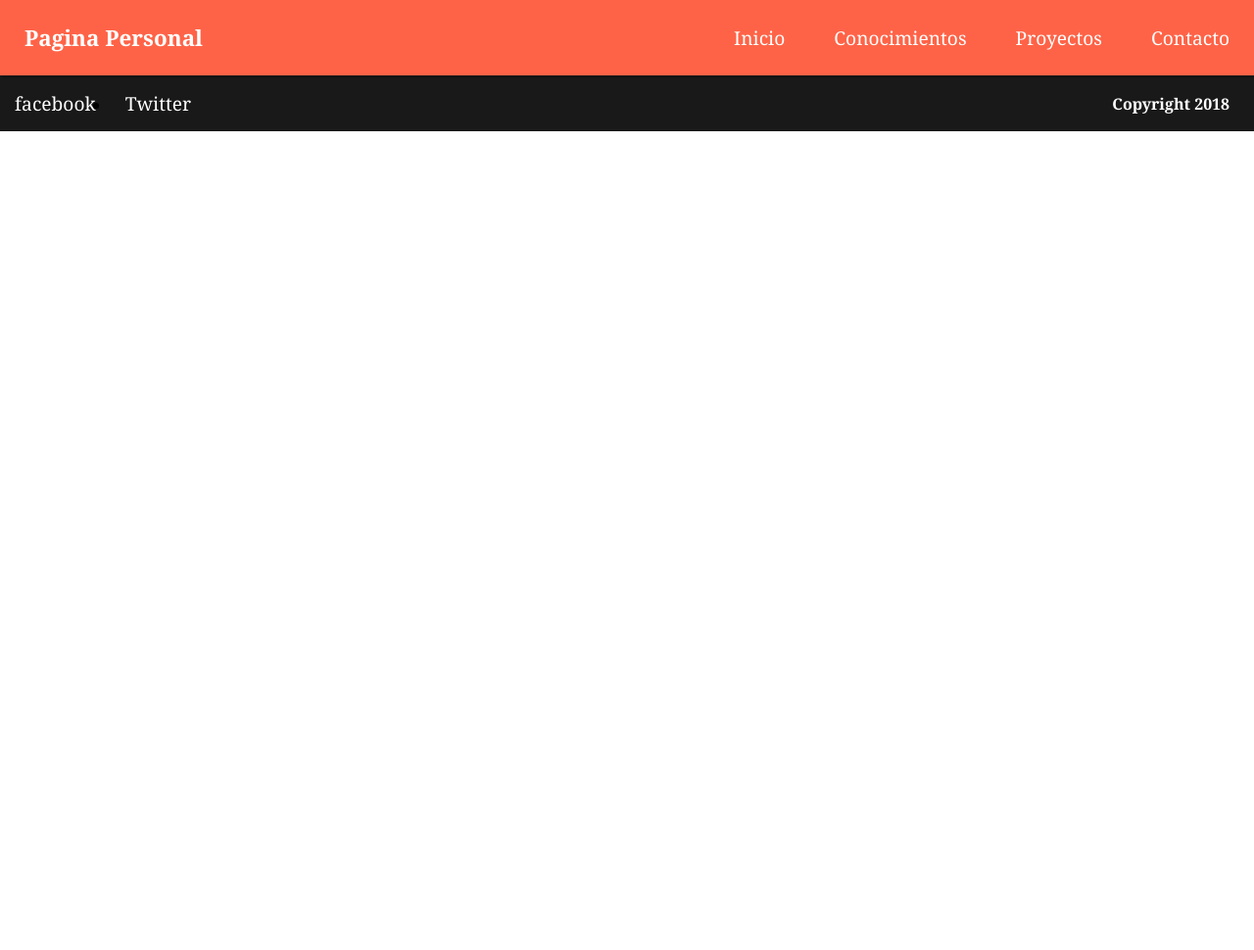
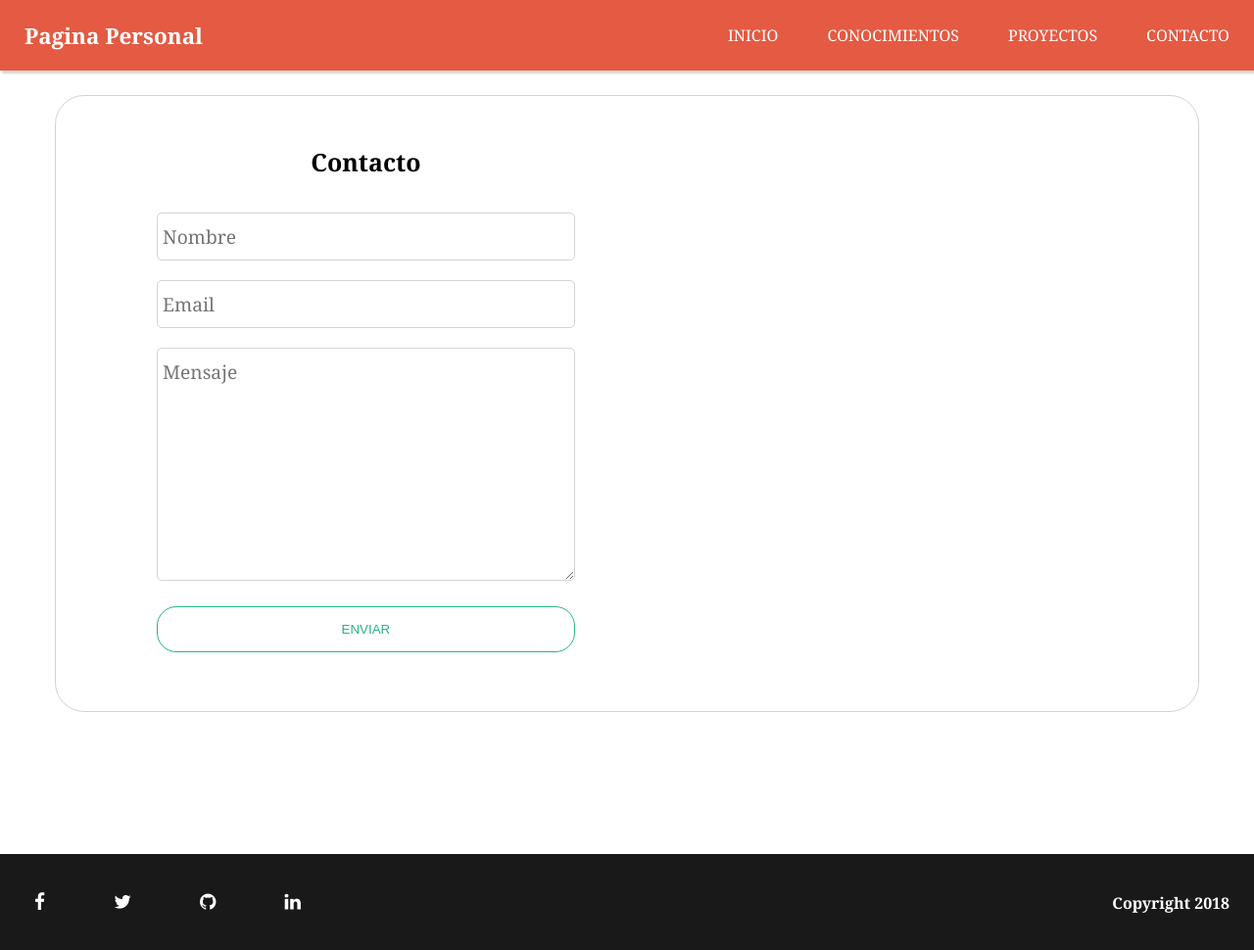
Before and after one commit to julian21olarte/pagina-personal-web, a plain HTML site: page views/contact.html in a window 1280 px wide. Shown: the whole page at 98% size. Before the commit the page ends 800 px from the top, so only its background shows below. Drawn offline with Linux system fonts and the light colour scheme.

Commit message:
Cambios en el footer, se agrego la vista de formulario de contacto, se realizaron cambios en el index y en proyectos.

```diff
--- a/css/common.css
+++ b/css/common.css
@@ -1,3 +1,5 @@
+@import "../fonts/style.css";
+
 * {
   margin: 0;
   padding: 0;
@@ -9,9 +11,9 @@ body {
 a {
   text-decoration: none;
   color: white;
-  font-size: 1.2em;
+  font-size: 1em;
 }
-.navbar li, .footer li {
+.navbar li, footer li {
   list-style: none;
 }
 
@@ -22,7 +24,7 @@ header, header nav, header nav ul {
 }
 .navbar {
   display: flex;
-  background-color: tomato;
+  background-color: rgb(228, 90, 66);
   align-items: center;
   box-shadow: 2px 3px 2px lightgray;
 }
@@ -40,15 +42,14 @@ header, header nav, header nav ul {
 }
 .navbar-list li a {
   display: block;
-  width: 100%;
-  height: 100%;
+  padding: 25px;
+  text-transform: uppercase;
 }
 .navbar-list li {
-  padding: 25px;
   transition: ease-in .15s all;
 }
 .navbar-list li:hover {
-  background-color: rgba(244, 67, 54, .6);
+  background-color: rgba(206, 46, 35, 0.863);
 }
 
 /** FOOTER **/
@@ -56,6 +57,7 @@ footer {
   bottom: 0;
   background-color: rgba(0, 0, 0, .9);
   width: 100%;
+  min-height: 100px;
   display: flex;
   align-items: center;
   justify-content: space-between;
@@ -68,16 +70,45 @@ footer .footer-social {
 .footer-social li {
   padding: 15px;
 }
+.footer-social li a i{
+  font-size: 1.2em;
+  width: 20px;
+  height: 20px;
+}
 footer .footer-copyright {
   color: white;
   font-weight: bold;
   padding-right: 25px;
 }
+.footer-social li a.facebook,
+.footer-social li a.twitter,
+.footer-social li a.github,
+.footer-social li a.linkedin {
+  width: 20px;
+  height: 20px;
+  padding: 20px;
+  background-color: transparent;
+  transition: linear .2s all;
+}
+.footer-social li a.facebook:hover {
+    background-color: rgb(66, 103, 178);
+}
+.footer-social li a.twitter:hover {
+  background-color: rgb(47, 194, 239);
+}
+.footer-social li a.github:hover {
+  background-color: rgb(36, 41, 46);
+}
+.footer-social li a.linkedin:hover {
+  background-color: rgb(0, 119, 181);
+}
+
 
 /** SECTIONS **/
 section.personal-info,
 section.skills-section,
-section.projects-section {
+section.projects-section,
+section.contact-section {
   width: 100%;
   min-height: 100vh;
   box-sizing: border-box;
--- /dev/null
+++ b/css/contact.css
@@ -0,0 +1,50 @@
+label {
+  display: block;
+  font-weight: bold;
+  margin-bottom: 5px;
+}
+.form-contact {
+  display: flex;
+  justify-content: center;
+  align-items: center;
+  flex-direction: column;
+  width: 50%;
+}
+.form-contact h4 {
+  margin-bottom: 25px;
+  font-size: 1.3em;
+}
+.form-contact .form-group {
+  width: 80%;
+  padding: 10px;
+}
+
+.form-group input, .form-group textarea {
+  width: 100%;
+  box-sizing: border-box;
+  padding: 10px 5px;
+  border: 1px solid lightgray;
+  border-radius: 5px;
+  font-family: Cambria, Cochin, Georgia, Times, 'Times New Roman', serif;
+  font-size: 1em;
+  text-transform: capitalize;
+}
+
+.form-group button.submit {
+  box-sizing: border-box;
+  padding: 15px 20px;
+  border-radius: 20px;
+  width: 100%;
+  background-color: transparent;
+  border: none;
+  outline:none;
+  border: 1px solid rgb(38, 181, 128);
+  color: rgb(38, 181, 128);
+  text-transform: uppercase;
+  cursor: pointer;
+  transition: linear .3s all;
+}
+.form-group button.submit:hover {
+  background-color: rgb(38, 181, 128);
+  color:white;
+}
--- a/css/index.css
+++ b/css/index.css
@@ -3,7 +3,7 @@
   overflow: hidden;
   width: 200px;
   height: 200px;
-  box-shadow: 5px 6px 9px black;
+  box-shadow: 4px 4px 7px black;
   transition: linear .5s all;
 }
 .personal-img img {
@@ -30,3 +30,6 @@
 .personal-text-field p, .personal-text-field h4 {
   display: inline;
 }
+.personal-text-field p {
+  text-transform: capitalize;
+}
--- a/css/skills.css
+++ b/css/skills.css
@@ -1,18 +1,18 @@
 * {
     --html: 90%;
-    --css: 85%;
+    --css: 90%;
     --js: 90%;
-    --java: 70%;
+    --java: 80%;
     --php: 80%;
     --node: 90%;
     --sql: 75%;
 
-    --angular: 80%;
-    --cakephp: 60%;
+    --angular: 90%;
+    --cakephp: 75%;
     --ionic: 85%;
-    --spring: 50%;
+    --spring: 60%;
     --bootstrap: 90%;
-    --jquery: 65%;
+    --jquery: 90%;
 }
 
 article.panel {
@@ -26,7 +26,9 @@ article.panel {
 }
 .skills-column h4.skills-title {
   text-align: center;
-  margin-bottom: 15px;
+  margin-bottom: 25px;
+  font-size: 1.2em;
+  text-transform: uppercase;
 }
 .skills-column > h5 {
   font-size: .9em;
@@ -36,7 +38,7 @@ article.panel {
 .skill-bar {
   height: 25px;
   width: 70%;
-  background-color: rgb(199, 208, 218);
+  background-color: rgb(203, 220, 247);
   margin-bottom: 10px;
   border-radius: 5px;
   overflow: hidden;
@@ -52,37 +54,37 @@ article.panel {
 
 /** SKILL TECH  **/
 .skill-bar-color.html {
-  width: 90%;
+  width: var(--html);
   background-color: orangered;
   animation: fillHtml 1s ease-in;
 }
 .skill-bar-color.css {
-  width: 85%;
+  width: var(--css);
   background-color: royalblue;
   animation: fillCss 1s ease-in;
 }
 .skill-bar-color.js {
-  width: 90%;
+  width: var(--js);
   background-color: gold;
   animation: fillJs 1s ease-in;
 }
 .skill-bar-color.java {
-  width: 70%;
+  width: var(--java);
   background-color: rgb(226, 11, 3);
   animation: fillJava 1s ease-in;
 }
 .skill-bar-color.php {
-  width: 80%;
+  width: var(--php);
   background-color: rgb(119, 123, 179);
   animation: fillPhp 1s ease-in;
 }
 .skill-bar-color.node {
-  width: 90%;
-  background-color: rgb(111, 161, 2);
+  width: var(--node);
+  background-color: rgb(2, 110, 0);
   animation: fillNode 1s ease-in;
 }
 .skill-bar-color.sql {
-  width: 75%;
+  width:var(--sql);
   background-color: rgb(2, 150, 161);
   animation: fillSql 1s ease-in;
 }
@@ -90,32 +92,32 @@ article.panel {
 
 /** SKILLS FRAMEWORKS **/
 .skill-bar-color.angular {
-  width: 80%;
+  width: var(--angular);
   background-color: red;
   animation: fillAngular 1s ease-in;
 }
 .skill-bar-color.cakephp {
-  width: 60%;
+  width: var(--cakephp);
   background-color: rgb(122, 26, 167);
   animation: fillCake 1s ease-in;
 }
 .skill-bar-color.ionic {
-  width: 85%;
+  width: var(--ionic);
   background-color: rgb(0, 11, 163);
   animation: fillIonic 1s ease-in;
 }
 .skill-bar-color.spring {
-  width: 50%;
-  background-color: rgb(103, 224, 103);
+  width: var(--spring);
+  background-color: rgb(104, 189, 69);
   animation: fillSpring 1s ease-in;
 }
 .skill-bar-color.bootstrap {
-  width: 90%;
+  width: var(--bootstrap);
   background-color: rgb(63, 1, 104);
   animation: fillBootstrap 1s ease-in;
 }
 .skill-bar-color.jquery {
-  width: 65%;
+  width: var(--jquery);
   background-color: rgb(199, 0, 0);
   animation: fillJquery 1s ease-in;
 }
--- /dev/null
+++ b/fonts/style.css
@@ -0,0 +1,41 @@
+@font-face {
+  font-family: 'icomoon';
+  src:  url('icomoon.eot?20gk69');
+  src:  url('icomoon.eot?20gk69#iefix') format('embedded-opentype'),
+    url('icomoon.ttf?20gk69') format('truetype'),
+    url('icomoon.woff?20gk69') format('woff'),
+    url('icomoon.svg?20gk69#icomoon') format('svg');
+  font-weight: normal;
+  font-style: normal;
+}
+
+[class^="icon-"], [class*=" icon-"] {
+  /* use !important to prevent issues with browser extensions that change fonts */
+  font-family: 'icomoon' !important;
+  speak: none;
+  font-style: normal;
+  font-weight: normal;
+  font-variant: normal;
+  text-transform: none;
+  line-height: 1;
+
+  /* Better Font Rendering =========== */
+  -webkit-font-smoothing: antialiased;
+  -moz-osx-font-smoothing: grayscale;
+}
+
+.icon-twitter:before {
+  content: "\f099";
+}
+.icon-facebook:before {
+  content: "\f09a";
+}
+.icon-facebook-f:before {
+  content: "\f09a";
+}
+.icon-github:before {
+  content: "\f09b";
+}
+.icon-linkedin:before {
+  content: "\f0e1";
+}
--- a/views/contact.html
+++ b/views/contact.html
@@ -7,6 +7,7 @@
   <title>Contacto</title>
 
   <link rel="stylesheet" href="../css/common.css">
+  <link rel="stylesheet" href="../css/contact.css">
 </head>
 <body>
 
@@ -22,10 +23,35 @@
     </nav>
   </header>
 
+  <section class="contact-section">
+    <article class="panel">
+      <div class="form-contact">
+        <h4>Contacto</h4>
+        <div class="form-group">
+          <!-- <label for="name">Nombre</label> -->
+          <input type="text" placeholder="Nombre" name="name" id="name"><br>
+        </div>
+        <div class="form-group">
+          <!-- <label for="email">Email</label> -->
+          <input type="email" placeholder="Email" name="email" id="email"><br>
+        </div>
+        <div class="form-group">
+          <!-- <label for="message">Mensaje</label> -->
+          <textarea name="message" placeholder="Mensaje" id="message" cols="30" rows="8"></textarea>
+        </div>
+        <div class="form-group">
+          <button type="button" class="submit">Enviar</button>
+        </div>
+      </div>
+    </article>
+  </section>
+
   <footer>
     <ul class="footer-social">
-        <li><a href="https://www.facebook.com/julian21olarte">facebook</a></li>
-        <li><a href="https://twitter.com/julian21olarte?lang=es">Twitter</a></li>
+      <li><a class="facebook" href="https://www.facebook.com/julian21olarte" target="_blank"><i class="icon-facebook-f"></i></a></li>
+      <li><a class="twitter" href="https://twitter.com/julian21olarte?lang=es" target="_blank"><i class="icon-twitter"></i></a></li>
+      <li><a class="github" href="https://github.com/julian21olarte" target="_blank"><i class="icon-github"></i></a></li>
+      <li><a class="linkedin" href="https://www.linkedin.com/in/julian-olarte-torres-b8527952/" target="_blank"><i class="icon-linkedin"></i></a></li>
     </ul>
     <h4 class="footer-copyright">Copyright 2018</h4>
 </footer>
```
Also changed, not shown: css/projects.css (+9 -0 lines), index.html (+11 -7 lines), views/projects.html (+23 -7 lines), views/skills.html (+6 -4 lines), fonts/icomoon.ttf (added), fonts/icomoon.woff (added), 2 other files. Lines whose indentation alone changed are shown as unchanged.
